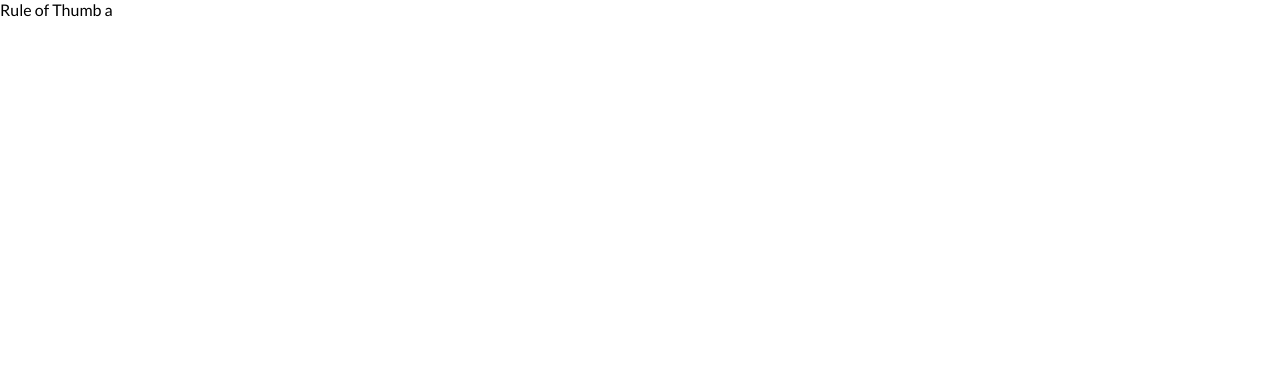
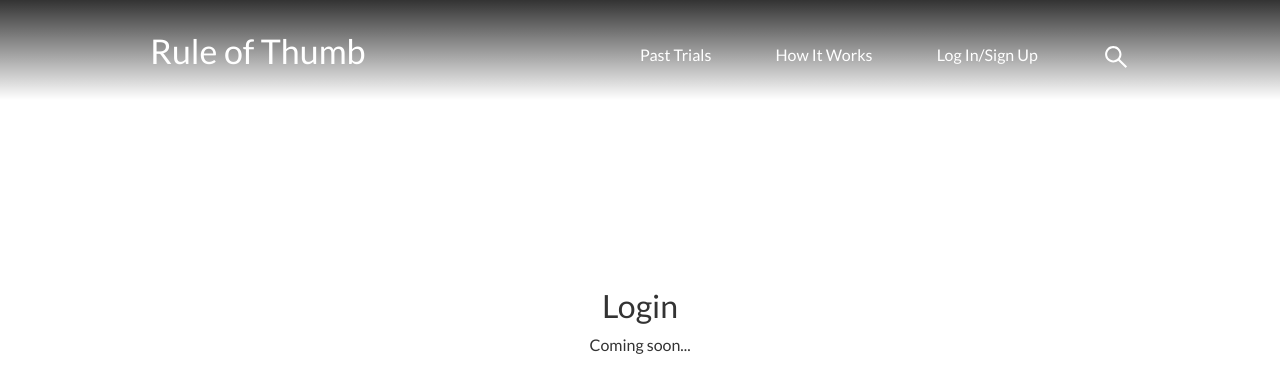
Before and after one commit to dguerrac/thumbs-test, a React (Create React App) app: page /login in a window 1280 px wide. Shown: the top 392 px of the page. Built offline with nearby package versions, Linux system fonts and the light colour scheme.

Commit message:
nav component with responsive design created, underConstruction component and some routes

```diff
--- a/package.json
+++ b/package.json
@@ -9,6 +9,7 @@
     "node-sass": "^4.14.1",
     "react": "^16.13.1",
     "react-dom": "^16.13.1",
+    "react-icons": "^3.11.0",
     "react-router-dom": "^5.2.0",
     "react-scripts": "3.4.3"
   },
--- a/src/components/App/App.jsx
+++ b/src/components/App/App.jsx
@@ -1,11 +1,31 @@
 import React from 'react';
+import {
+  BrowserRouter as Router,
+  Switch,
+  Route,
+} from "react-router-dom";
+import Layout from '../Layout/Layout';
+import UnderConstruction from '../../views/UnderConstruction/UnderConstruction';
 import './App.scss';
 
 const App = () => {
   return (
-    <div className={''}>
-      Rule of Thumb a
-    </div>
+    <Router>
+      <Layout>
+        <Switch>
+          <Route exact path={'/'} component={''} />
+          <Route exact path={'/past-trials'}>
+            <UnderConstruction title={'Past trials'}/>
+          </Route>
+          <Route exact path={'/how-it-works'}>
+            <UnderConstruction title={'How it works'}/>
+          </Route>
+          <Route exact path={'/login'}>
+            <UnderConstruction title={'Login'}/>
+          </Route>
+        </Switch>
+      </Layout>
+    </Router>
   );
 }
 
--- a/src/components/App/App.scss
+++ b/src/components/App/App.scss
@@ -16,6 +16,10 @@
   font-weight: bold;
 }
 
+body {
+	color: #333;
+}
+
 body,
 * {
   margin: 0;
@@ -30,5 +34,10 @@ a {
 }
 li {
   list-style-type: none;
-  text-transform: uppercase;
 }
+button {
+	border: none;
+	outline: none;
+	cursor: pointer;
+	background-color: transparent;
+}
--- /dev/null
+++ b/src/components/Layout/Layout.jsx
@@ -0,0 +1,12 @@
+import React from 'react';
+import Navbar from '../Navbar/Navbar';
+
+const Layout = ({children}) => (
+  <>
+  	<Navbar />
+  	{children}
+  </>
+);
+
+
+export default Layout;
--- /dev/null
+++ b/src/components/Navbar/Navbar.jsx
@@ -0,0 +1,60 @@
+import React, { useState } from 'react';
+import { useWindowWidth } from '../../utils/hooks'
+import { NavLink } from 'react-router-dom';
+import { AiOutlineSearch, AiOutlineMenu } from 'react-icons/ai';
+import { FiChevronRight } from 'react-icons/fi';
+
+import './Navbar.scss';
+
+const Navbar = () => {
+  const [showNav, setShowNav] = useState(false);
+  console.log(showNav);
+  const width = useWindowWidth();
+
+  const handleShowNav = () => setShowNav(!showNav);
+  return (
+    <header className={'header'}>
+      <div className={'header__title'}>
+        <h1>
+          <NavLink to={'/'} activeClassName={'selected'} onClick={handleShowNav}>
+            Rule of Thumb
+          </NavLink>
+        </h1>
+        {width < 768 && (
+          <button className={'header__title_button'} onClick={handleShowNav}>
+            <AiOutlineMenu/>
+          </button>
+        )}
+      </div>
+      <nav className={`header__nav ${showNav && 'show-nav'}`}>
+        { width < 768 && (
+          <button className={'header__nav_button'} onClick={handleShowNav}>
+            <FiChevronRight/>
+          </button>
+        )}
+        <ul>
+          <li>
+            <NavLink to={'/past-trials'} activeClassName={'selected'} onClick={handleShowNav}>
+              Past Trials
+            </NavLink>
+          </li>
+          <li>
+            <NavLink to={'/how-it-works'} activeClassName={'selected'} onClick={handleShowNav}>
+              How It Works
+            </NavLink>
+          </li>
+          <li>
+            <NavLink to={'/login'} activeClassName={'selected'} onClick={handleShowNav}>
+              Log In/Sign Up
+            </NavLink>
+          </li>
+          <li className={'last-child'}>
+            <AiOutlineSearch/>
+          </li>
+        </ul>
+      </nav>
+    </header>
+  )
+}
+
+export default Navbar;
--- /dev/null
+++ b/src/components/Navbar/Navbar.scss
@@ -0,0 +1,93 @@
+.header {
+	background-image: linear-gradient(0deg,rgba(255,0,0,0),rgba(0,0,0,.8));
+	width: 100%;
+	height: 100px;
+	padding: 30px 150px 0 150px;
+	position: absolute;
+	display: flex;
+	@media (max-width: 1024px) {
+		padding: 30px 50px 0 50px;
+	}
+	@media (max-width: 414px) {
+		padding: 30px 25px 0 25px;
+	}
+	&__title {
+		width: 50%;
+		display: flex;
+		@media (max-width: 1024px) {
+			width: 40%;
+		}
+		@media (max-width: 767px) {
+			width: 100%;
+			display: flex;
+			justify-content: space-between;
+		}
+		h1 {
+			font-size: 34px;
+			font-weight: lighter;
+			color: #fff;
+		}
+		&_button {
+			font-size: 32px;
+			color: #fff;
+			@media (max-width: 767px) {
+				margin-top: -15px;
+			}
+		}
+	}
+	&__nav {
+		width: 50%;
+		padding-top: 15px;
+		@media (max-width: 1024px) {
+			width: 60%;
+		}
+		@media (max-width: 767px) {
+			display: flex;
+			flex-direction: column;
+			z-index: 10;
+			position: fixed;
+			top: 0;
+			bottom: 0;
+			right: 0;
+			width: 30%;
+			height: 100vh;
+			padding-top: 25px;
+			background-color: rgba(51,51,51,.5);
+			backdrop-filter: blur(16px);
+			transform: translateX(100%);
+    	transition: transform 500ms;
+		}
+		&_button {
+			color: #fff;
+			font-size: 22px;
+			margin-bottom: 20px;
+		}
+		ul {
+			display: flex;
+			justify-content: space-between;
+			@media (max-width: 767px) {
+				flex-direction: column;
+				align-items: center;
+			}
+			li {
+				color: #fff;
+				font-size: 16px;
+				font-weight: 400;
+				@media (max-width: 767px) {
+					margin-bottom: 25px;
+				}
+				&:hover {
+					text-decoration: underline;
+				}
+			}
+			.last-child {
+				cursor: pointer;
+				margin-top: -2px;
+				font-size: 28px;
+			}
+		}
+	}
+	.show-nav {
+		transform: translateX(0%);
+	}
+}
--- /dev/null
+++ b/src/utils/hooks.js
@@ -0,0 +1,13 @@
+import { useState, useEffect } from 'react';
+
+export const useWindowWidth = () => {
+  const [width, setWidth] = useState(window.innerWidth);
+  useEffect(() => {
+    const handleResize = () => setWidth(window.innerWidth);
+    window.addEventListener('resize', handleResize);
+    return () => {
+      window.removeEventListener('resize', handleResize);
+    }
+  });
+  return width;
+}
--- /dev/null
+++ b/src/views/UnderConstruction/UnderConstruction.jsx
@@ -0,0 +1,13 @@
+import React from 'react';
+import './UnderConstruction.scss';
+
+const UnderConstruction = ({title}) => (
+  <div className={'under-construction-container'}>
+  	<div className={'under-construction-container__content'} >
+  		<h2>{title}</h2>
+  		<p>Coming soon...</p>
+  	</div>
+  </div>
+);
+
+export default UnderConstruction;
--- /dev/null
+++ b/src/views/UnderConstruction/UnderConstruction.scss
@@ -0,0 +1,19 @@
+.under-construction-container {
+	width: 100%;
+	height: 80vh;
+	display: grid;
+	place-items: center;
+	&__content {
+		display: flex;
+		flex-direction: column;
+		align-items: center;
+		h2 {
+			font-weight: normal;
+			font-size: 32px;
+			margin-bottom: 10px;
+		}
+		p {
+			font-size: 16px;
+		}
+	}
+}
```
Also changed, not shown: 1 other file (tests, documents, lock files or other folders).
